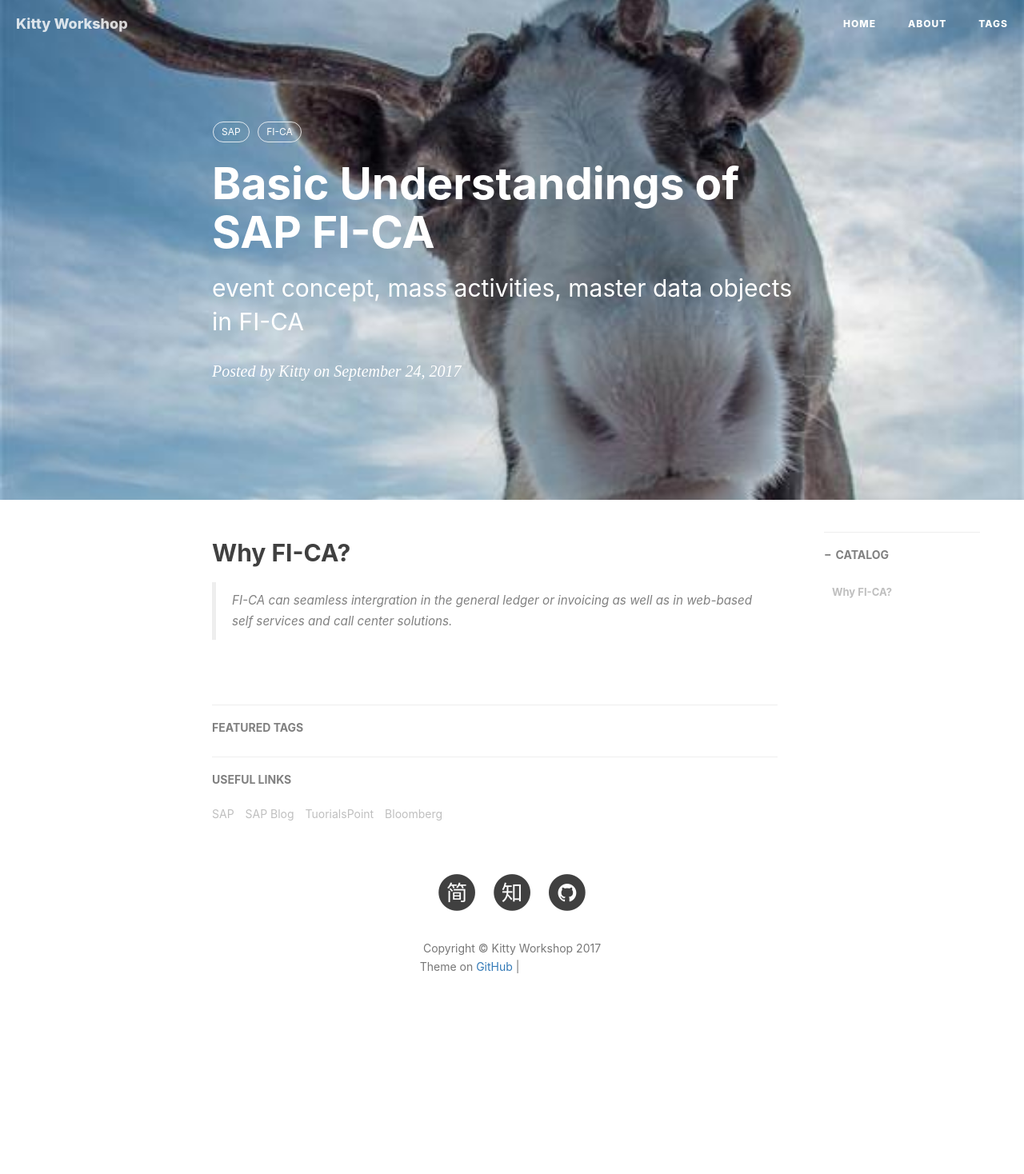
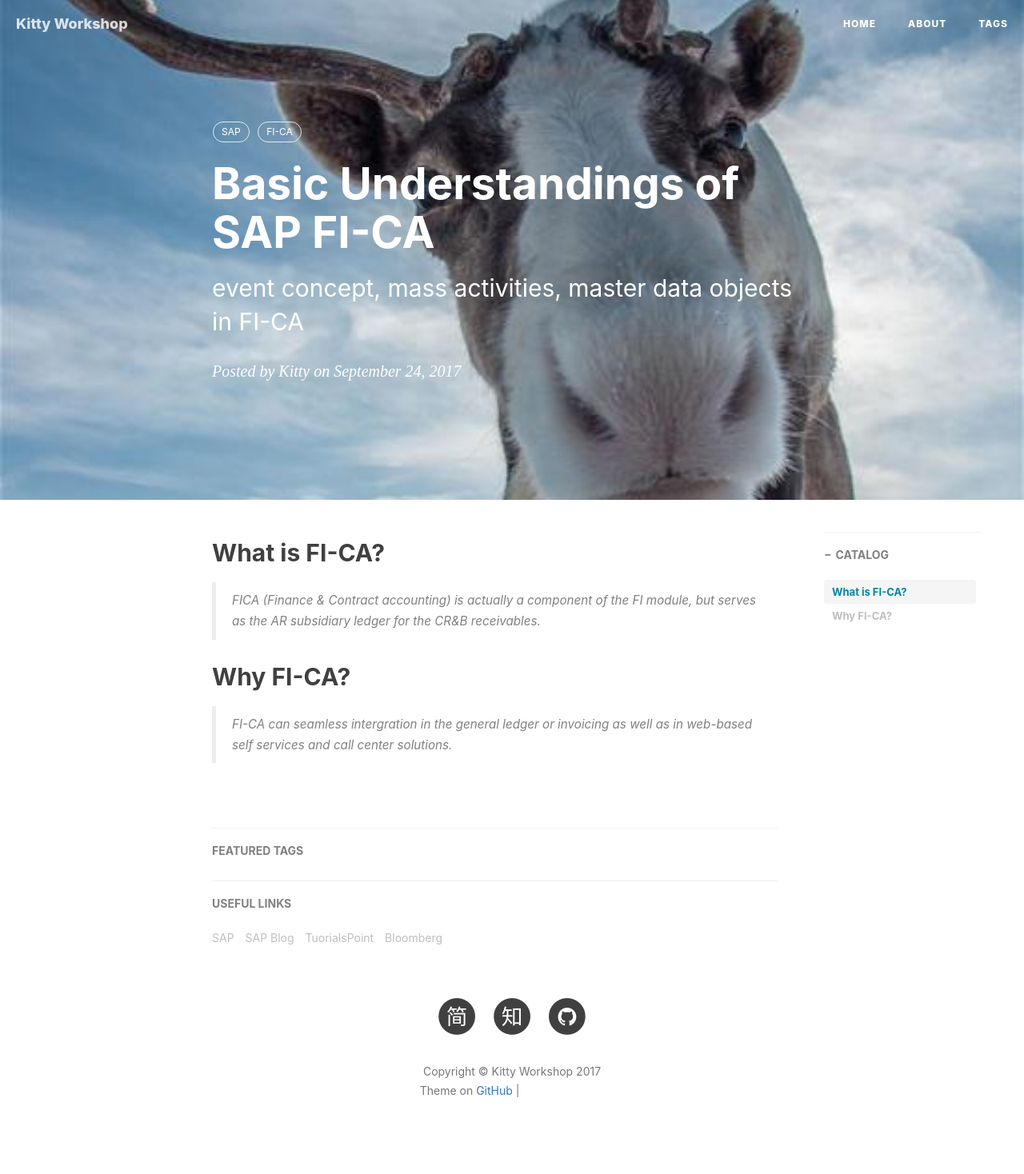
Before and after one commit to kittyworkshop/kittyworkshop.github.io, a Jekyll site: the page built from _posts/2017-09-24-SAP-FICA.md, in a window 1280 px wide. Shown: the whole page at 80% size. Built offline with Jekyll 4.4.1, drawn with Linux system fonts in a browser that asks for light colours; nearby versions of some CDN libraries; comment, search, counter and statistics services are not loaded; before the commit the page ends 1313 px from its top, so only the background shows below that; grey boxes are pictures that could not be loaded.

Commit message:
Update 2017-09-24-SAP-FICA.md

```diff
--- a/_posts/2017-09-24-SAP-FICA.md
+++ b/_posts/2017-09-24-SAP-FICA.md
@@ -9,6 +9,8 @@ catalog: true
 tags: SAP
      FI-CA
 ---
+## What is FI-CA?
+>FICA (Finance & Contract accounting) is actually a component of the FI module, but serves as the AR subsidiary ledger for the CR&B receivables.
 
 ## Why FI-CA?
 >FI-CA can seamless intergration in the general ledger or invoicing as well as in web-based self services and call center solutions.
```
